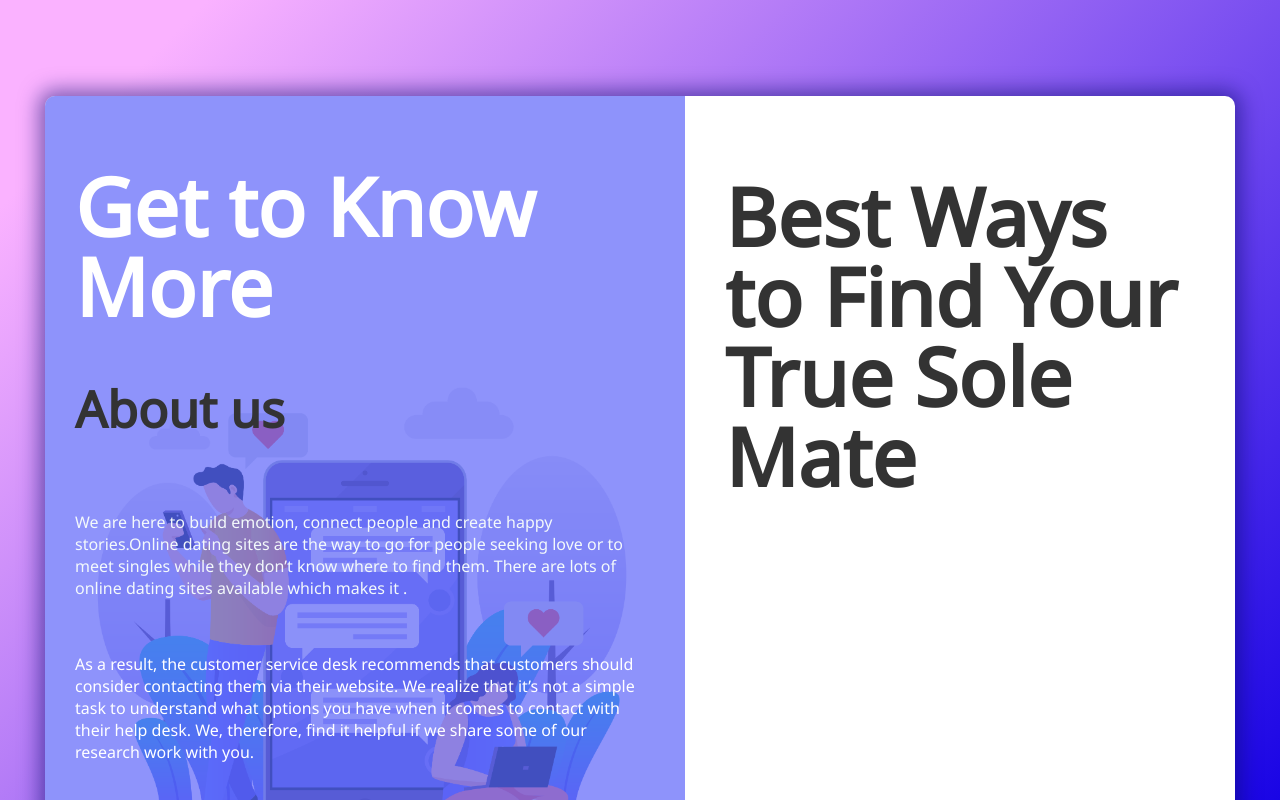
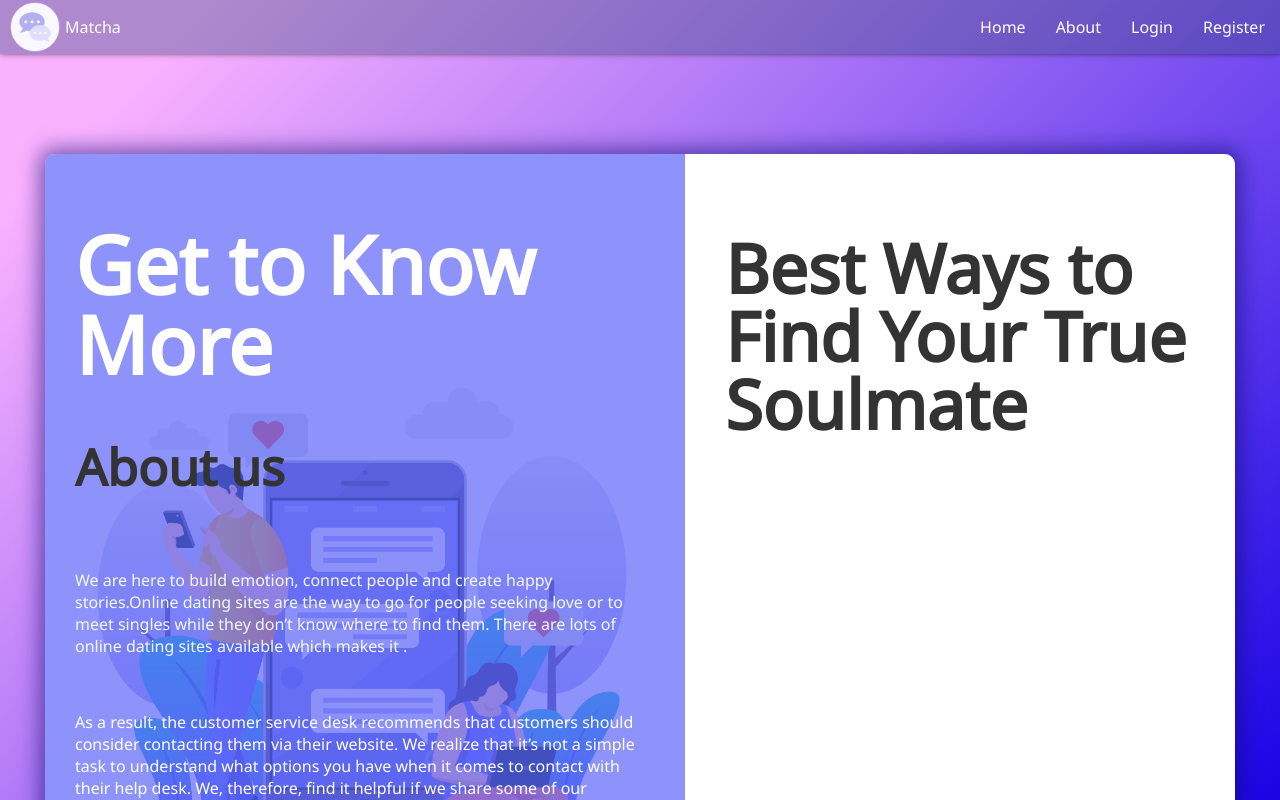
Before and after one commit to khaoulazouggar/matcha-1337, a React (Create React App) app in the folder client/: page /about in a window 1280 px wide. Shown: the top 800 px of the page. Built offline with nearby package versions, Linux system fonts and the light colour scheme.

Commit message:
6st-commit

```diff
--- a/client/src/Components/about.js
+++ b/client/src/Components/about.js
@@ -2,6 +2,7 @@ import React from "react";
 import world from "../photos/OnlineWorld.gif";
 import { useHistory } from "react-router-dom";
 import "../css/about.css";
+import Navbar from "./navbar"
 
 function About() {
   const history = useHistory();
@@ -11,6 +12,8 @@ function About() {
     history.push(path);
   }
   return (
+    <>
+    <Navbar />
     <div>
       <div className="box-form">
         <div className="left">
@@ -37,7 +40,7 @@ function About() {
         </div>
 
         <div className="right">
-          <h1>Best Ways to Find Your True Sole Mate</h1>
+          <h1 className="soulmate">Best Ways to Find Your True Soulmate</h1>
           <br />
           <br />
           <div>
@@ -50,6 +53,7 @@ function About() {
         </div>
       </div>
     </div>
+    </>
   );
 }
 export default About;
--- a/client/src/Components/home.js
+++ b/client/src/Components/home.js
@@ -1,32 +1,14 @@
-import React from "react";
-import "../css/home.css"
-import lo1 from "../photos/speech.png"
+import React from "react"
+import Navbar from "./navbar"
 
 function Home() {
-  return (
-    <div className="navigation">
-      <img alt=""  className="lo1" src={lo1} />
-      <div className="brand">
-        <a href="./">Matcha</a>
-      </div>
-      <nav>
-        <div className="nav-mobile"><a id="nav-toggle" href="#!"><span></span></a></div>
-        <ul className="nav-list">
-          <li>
-            <a href="./">Home    </a>
-          </li>
-          <li>
-            <a href="./about">About   </a>
-          </li>
-          <li>
-            <a href="./login">Login   </a>
-          </li>
-          <li>
-            <a href="./register">Register</a>
-          </li>
-        </ul>
-      </nav>
+    return (
+    <>
+    <Navbar />
+    <div>
     </div>
-  );
+    </>
+    );
 }
-export default Home;
+
+export default Home
--- a/client/src/Components/login.js
+++ b/client/src/Components/login.js
@@ -5,6 +5,7 @@ import google from "../photos/google.png";
 import isEmpty from "./isEmpty";
 import Axios from "axios";
 import Swal from "sweetalert2";
+import Navbar from "./navbar"
 
 function Login() {
   const [username, setusername] = useState("");
@@ -26,6 +27,8 @@ function Login() {
     }
   };
   return (
+    <>
+    <Navbar />
     <div>
       <div className="box-form">
         <div className="left">
@@ -90,6 +93,7 @@ function Login() {
         </div>
       </div>
     </div>
+    </>
   );
 }
 export default Login;
--- /dev/null
+++ b/client/src/Components/navbar.js
@@ -0,0 +1,34 @@
+import React from "react";
+import "../css/navbar.css"
+import lo1 from "../photos/speech.png"
+
+function Navbar(props) {
+  return (
+    <>
+    <div className="navigation">
+      <img alt=""  className="lo1" src={lo1} />
+      <div className="brand">
+        <a href="./">Matcha</a>
+      </div>
+      <nav>
+        <div className="nav-mobile"><a id="nav-toggle" href="#!"><span></span></a></div>
+        <ul className="nav-list">
+          <li>
+            <a href="./">Home</a>
+          </li>
+          <li>
+            <a href="./about">About</a>
+          </li>
+          <li>
+            <a href="./login">Login</a>
+          </li>
+          <li>
+            <a href="./register">Register</a>
+          </li>
+        </ul>
+      </nav>
+    </div>
+    </>
+  );
+}
+export default Navbar;
--- a/client/src/Components/register.js
+++ b/client/src/Components/register.js
@@ -3,6 +3,7 @@ import fb from "../photos/fb.png";
 import google from "../photos/google.png";
 import isEmty from "./isEmpty";
 import Axios from "axios"
+import Navbar from "./navbar"
 
 function Register() {
   const [username, setusername] = useState("");
@@ -41,6 +42,8 @@ function Register() {
   };
 
   return (
+    <>
+    <Navbar />
     <div>
       <div className="box-form">
         <div className="left">
@@ -141,6 +144,7 @@ function Register() {
         </div>
       </div>
     </div>
+    </>
   );
 }
 export default Register;
--- a/client/src/Components/steps.js
+++ b/client/src/Components/steps.js
@@ -13,6 +13,7 @@ import { useHistory } from "react-router-dom";
 import Alert from "./alert";
 import { Trash2 } from "react-feather";
 import { User } from "react-feather";
+import Navbar from "./navbar"
 
 let handleImg = (nbrStep) => {
   let srcImg;
@@ -38,8 +39,11 @@ function Steps() {
     let path = "/";
     history.push(path);
   };
+  const [page, setPage] = useState(0);
   const [inStep1, setInStep] = useState(0);
   return (
+    <>
+    <Navbar data ={{page, setPage}}/>
     <div className="steps">
       <div className="progressbar">
         <div onClick={() => setInStep(0)} style={{ background: "#646bfaad", color: "white" }}>
@@ -122,6 +126,7 @@ function Steps() {
         </div>
       </div>
     </div>
+    </>
   );
 }
 export default Steps;
--- a/client/src/css/about.css
+++ b/client/src/css/about.css
@@ -8,3 +8,11 @@ h2{
   line-height: 0;
   color: #333333;
 }
+
+.soulmate {
+  font-size: 68px;
+  line-height: 1;
+  font-weight: 900px;
+  margin-top: 40px;
+  margin-bottom: 20px;
+}
```
Also changed, not shown: client/src/Components/tag.js (+0 -24 lines), client/src/css/navbar.css (renamed from client/src/css/home.css), 1 other file (tests, documents, lock files or other folders).
